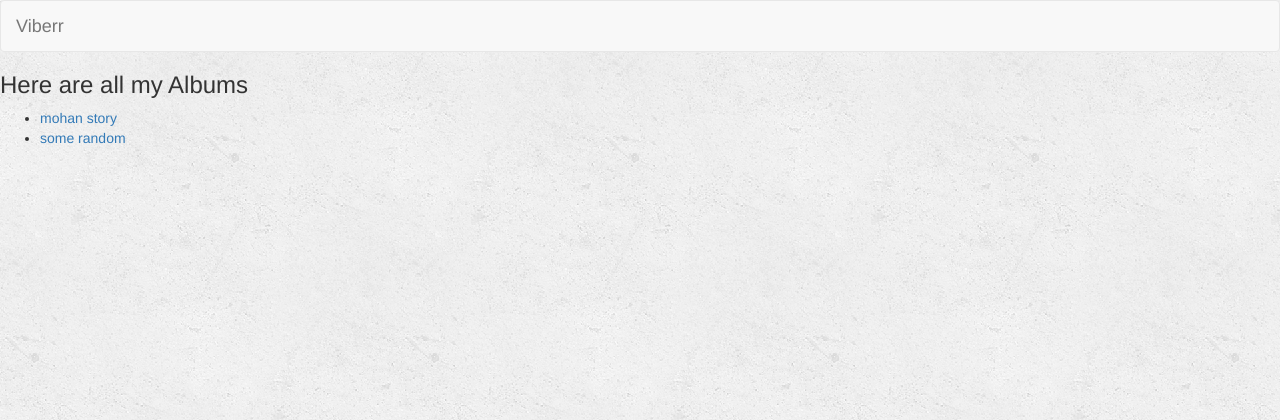
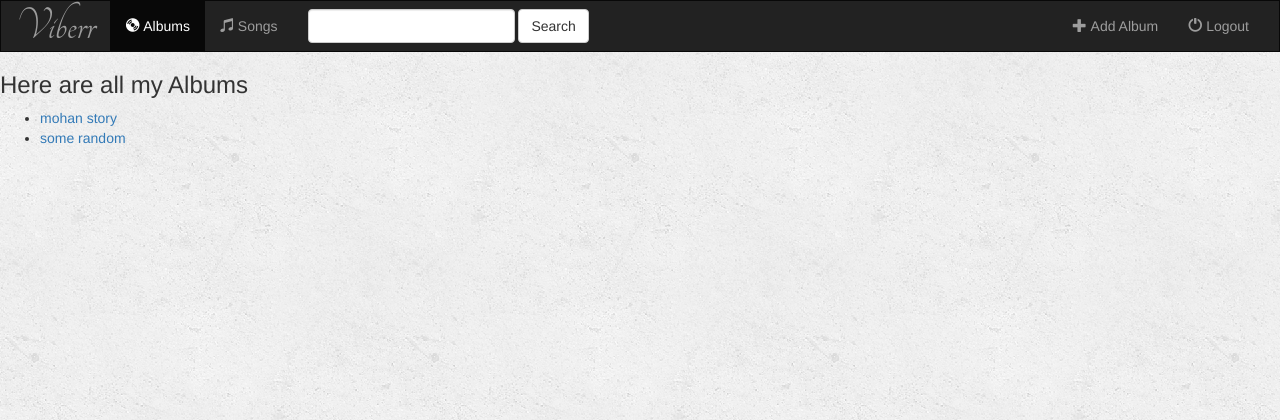
Before and after one commit to mohanraj1992/learning_Django, a Django app: page /music/ in a window 1280 px wide. Shown: the top 420 px of the page. Run offline with Django 3.2, Linux system fonts and the light colour scheme; data comes from the database, SQL or seed files in the repository; some libraries are stand-ins or nearby versions.

Commit message:
adding code for Finishing Navigation bar ==> tutorials 26 & 27

```diff
--- a/music/static/music/style.css
+++ b/music/static/music/style.css
@@ -1,3 +1,12 @@
 body{
     background:white url("images/background.png");
 }
+
+.navbar{
+    border-radius:0;
+}
+
+.navbar-brand{
+    font-family: 'Tangerine', cursive;
+    font-size: 48px;
+}
--- a/music/templates/music/index.html
+++ b/music/templates/music/index.html
@@ -2,14 +2,61 @@
 {% load staticfiles %}
 
 <link rel="stylesheet" href="https://maxcdn.bootstrapcdn.com/bootstrap/3.3.7/css/bootstrap.min.css"/>
+<!-- refer below link for taking the font https://developers.google.com/fonts/docs/getting_started-->
+<link href="https://fonts.googleapis.com/css?family=Tangerine" rel="stylesheet" type="text/css">
 <link rel="stylesheet" type="text/css" href="{% static 'music/style.css' %}"/>
+<script src="https://ajax.googleapis.com/ajax/libs/jquery/1.12.0/jquery.min.js"></script>
+<script src="https://maxcdn.bootstrapcdn.com/bootstrap/3.3.7/js/bootstrap.min.js"></script>
 
-<nav class="navbar navbar-default">
+<nav class="navbar navbar-inverse">
     <div class="container-fluid">
-        <!-- LOGO -->
+        <!-- Header -->
         <div class="navbar-header">
-        <a class="navbar-brand" href="{% url 'music:index' %}">Viberr</a>
+            <button type="button" class="navbar-toggle" data-toggle="collapse" data-target="#topNavBar">
+                <span class="icon-bar"></span>
+                <span class="icon-bar"></span>
+                <span class="icon-bar"></span>
+                <span class="icon-bar"></span>
+            </button>
+            <a class="navbar-brand" href="{% url 'music:index' %}">Viberr</a>
         </div>
+
+        <!-- Items-->
+        <div class="collapse navbar-collapse" id="topNavBar">
+            <ul class="nav navbar-nav">
+                <li class="active">
+                    <a href="{% url 'music:index' %}">
+                        <span class="glyphicon glyphicon-cd" aria-hidden="true"></span>&nbsp;Albums
+                    </a>
+                </li>
+                <li class="">
+                    <a href="#">
+                        <span class="glyphicon glyphicon-music" aria-hidden="true"></span>&nbsp;Songs
+                    </a>
+                </li>
+            </ul>
+
+            <form class="navbar-form navbar-left" role="search" method="get" action="#">
+                <div class="form-group">
+                    <input type="text" class="form-control" name="q" value="">
+                </div>
+                <button type="submit" class="btn btn-default">Search</button>
+            </form>
+
+            <ul class="nav navbar-nav navbar-right">
+                <li class="">
+                    <a href="#">
+                        <span class="glyphicon glyphicon-plus" aria-hidden="true"></span>&nbsp;Add Album
+                    </a>
+                </li>
+                <li class="">
+                    <a href="#">
+                        <span class="glyphicon glyphicon-off" aria-hidden="true"></span>&nbsp;Logout
+                    </a>
+                </li>
+            </ul>
+        </div>
+
     </div>
 
 </nav>
```
